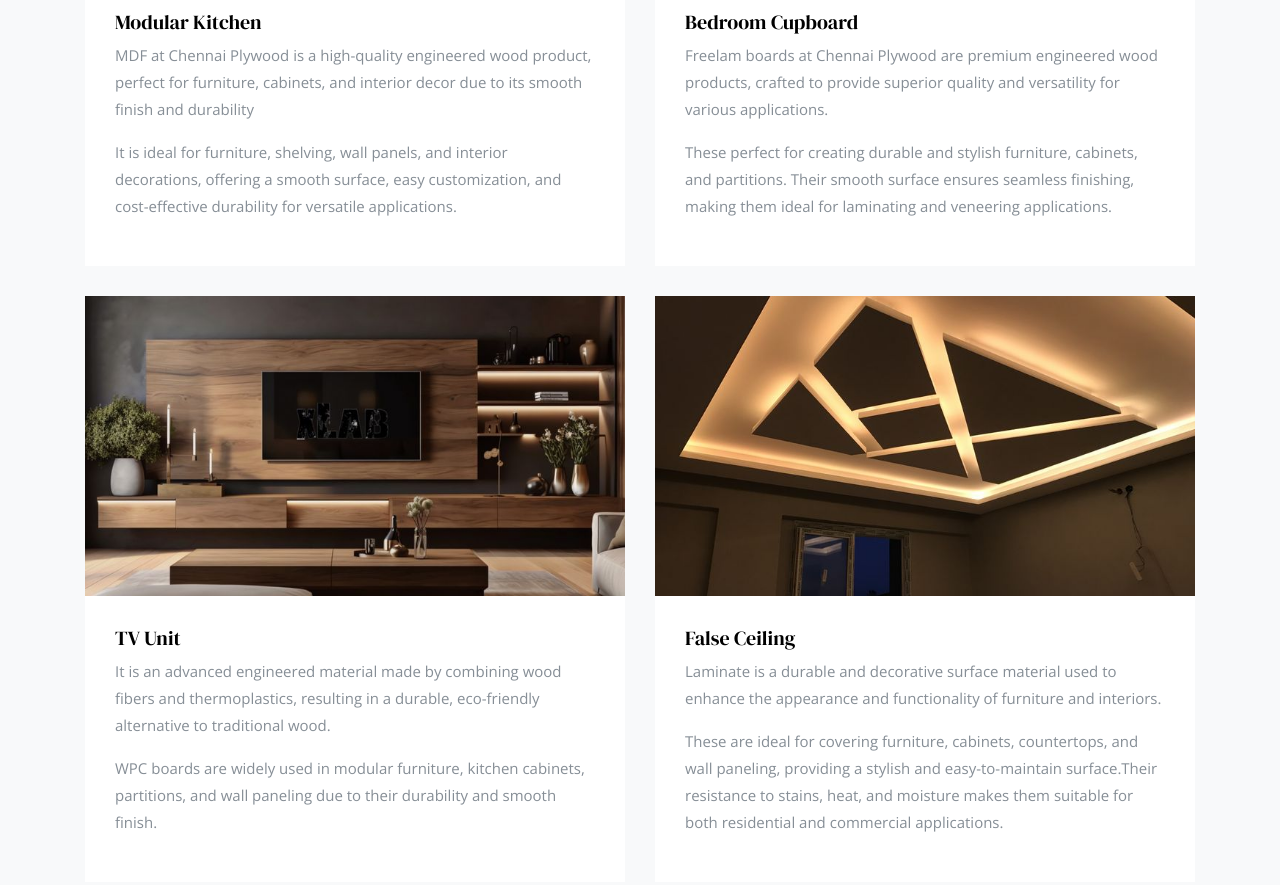
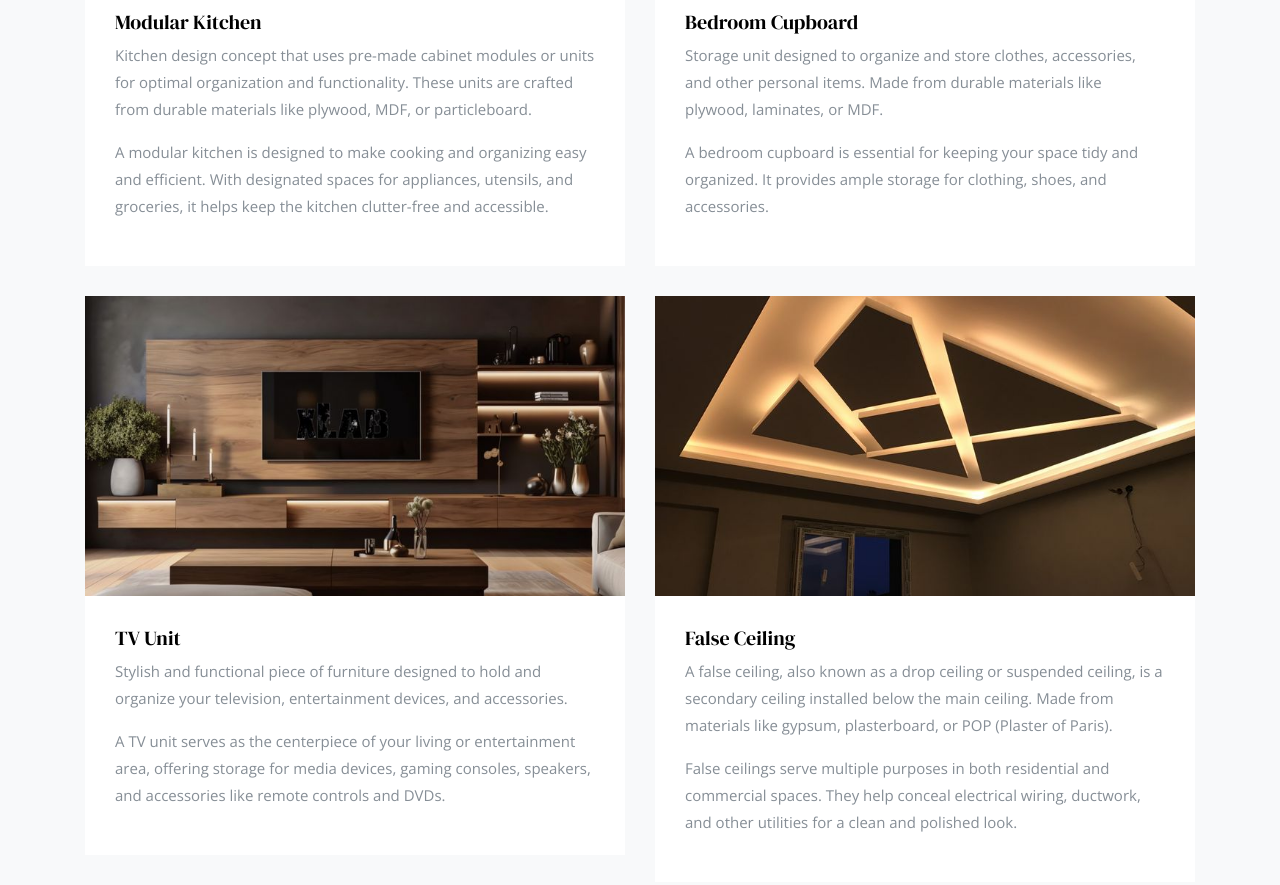
Before and after one commit to Belsinghferrus/chennai-plywood, a plain HTML site: page interior.html in a window 1280 px wide. Shown: the part 1120-2005 px from the top of the page. Drawn offline with nearby package versions, Linux system fonts and the light colour scheme.

Commit message:
interior

```diff
--- a/interior.html
+++ b/interior.html
@@ -108,9 +108,9 @@
                 <!-- <p class="sched-time">
                   <span> April 22, 2018</span> <br>
                 </p> -->
-                <p>MDF at Chennai Plywood is a high-quality engineered wood product, perfect for furniture, cabinets, and interior decor due to its smooth finish and durability</p>
+                <p> Kitchen design concept that uses pre-made cabinet modules or units for optimal organization and functionality. These units are crafted from durable materials like plywood, MDF, or particleboard.</p>
                 <p>
-                  It is ideal for furniture, shelving, wall panels, and interior decorations, offering a smooth surface, easy customization, and cost-effective durability for versatile applications.
+                  A modular kitchen is designed to make cooking and organizing easy and efficient. With designated spaces for appliances, utensils, and groceries, it helps keep the kitchen clutter-free and accessible.
                 </p>
 
                 <!-- <p><a href="#" class="btn btn-primary btn-sm">Read More</a></p> -->
@@ -127,10 +127,10 @@
                 <!-- <p class="sched-time">
                   <span> April 22, 2018</span> <br>
                 </p> -->
-                <p>Freelam boards at Chennai Plywood are premium engineered wood products, crafted to provide superior quality and versatility for various applications.</p>
+                <p>Storage unit designed to organize and store clothes, accessories, and other personal items. Made from durable materials like plywood, laminates, or MDF.</p>
 
                 <p>
-                  These perfect for creating durable and stylish furniture, cabinets, and partitions. Their smooth surface ensures seamless finishing, making them ideal for laminating and veneering applications.
+                  A bedroom cupboard is essential for keeping your space tidy and organized. It provides ample storage for clothing, shoes, and accessories.
                 </p>
                 <!-- <p><a href="#" class="btn btn-primary btn-sm">Read More</a></p> -->
 
@@ -147,10 +147,10 @@
                 <!-- <p class="sched-time">
                   <span> April 22, 2018</span> <br>
                 </p> -->
-                <p>It is an advanced engineered material made by combining wood fibers and thermoplastics, resulting in a durable, eco-friendly alternative to traditional wood.</p>
+                <p>Stylish and functional piece of furniture designed to hold and organize your television, entertainment devices, and accessories.</p>
 
                 <p>
-                  WPC boards are widely used in modular furniture, kitchen cabinets, partitions, and wall paneling due to their durability and smooth finish.
+                  A TV unit serves as the centerpiece of your living or entertainment area, offering storage for media devices, gaming consoles, speakers, and accessories like remote controls and DVDs.
                 </p>
                 <!-- <p><a href="#" class="btn btn-primary btn-sm">Read More</a></p> -->
 
@@ -166,9 +166,9 @@
                 <!-- <p class="sched-time">
                   <span> April 22, 2018</span> <br>
                 </p> -->
-                <p>Laminate is a durable and decorative surface material used to enhance the appearance and functionality of furniture and interiors.</p>
+                <p>A false ceiling, also known as a drop ceiling or suspended ceiling, is a secondary ceiling installed below the main ceiling. Made from materials like gypsum, plasterboard, or POP (Plaster of Paris).</p>
                 <p>
-                  These are ideal for covering furniture, cabinets, countertops, and wall paneling, providing a stylish and easy-to-maintain surface.Their resistance to stains, heat, and moisture makes them suitable for both residential and commercial applications.
+                  False ceilings serve multiple purposes in both residential and commercial spaces. They help conceal electrical wiring, ductwork, and other utilities for a clean and polished look.
                 </p>
                 <!-- <p><a href="#" class="btn btn-primary btn-sm">Read More</a></p> -->
 
@@ -185,9 +185,9 @@
                 <!-- <p class="sched-time">
                   <span> April 22, 2018</span> <br>
                 </p> -->
-                <p>Louvers are slatted structures designed to allow air and light to pass through while providing privacy and protection from the elements.</p>
+                <p>Curtains are fabric panels used to cover windows, adding style, privacy, and light control to a room. They come in various materials, patterns, and designs to suit different interior themes. </p>
                 <p>
-                  Louvers are commonly used in windows, doors, ventilation panels, and partitions. They enhance airflow and natural lighting in spaces while maintaining privacy.
+                  Curtains are essential for both residential and commercial spaces. They regulate natural light, helping to create a comfortable ambiance while protecting furniture from direct sunlight.
                 </p>
                 <!-- <p><a href="#" class="btn btn-primary btn-sm">Read More</a></p> -->
 
@@ -203,9 +203,9 @@
                 <!-- <p class="sched-time">
                   <span> April 22, 2018</span> <br>
                 </p> -->
-                <p>Plywood is a versatile engineered wood product made by bonding thin layers of wood veneer together, ensuring strength, durability, and resistance to warping.</p>
+                <p> A permanent covering of a floor, designed to provide durability, functionality, and aesthetic appeal to a space. It is available in various materials such as wood, laminate, vinyl, tiles, and natural stone.</p>
                 <p>
-                  Plywood is widely used in furniture, cabinetry, and interior paneling due to its strength and smooth finish. It is ideal for construction projects, flooring, and wall partitions.
+                  Flooring plays a crucial role in enhancing the look and functionality of a space. It provides a stable surface for walking and furniture placement while contributing to the overall interior design.
                 </p>
                 <!-- <p><a href="#" class="btn btn-primary btn-sm">Read More</a></p> -->
 
```
Also changed, not shown: css/style.css (+14 -0 lines), index.html (+4 -2 lines), js/main.js (line endings or trailing spaces).
